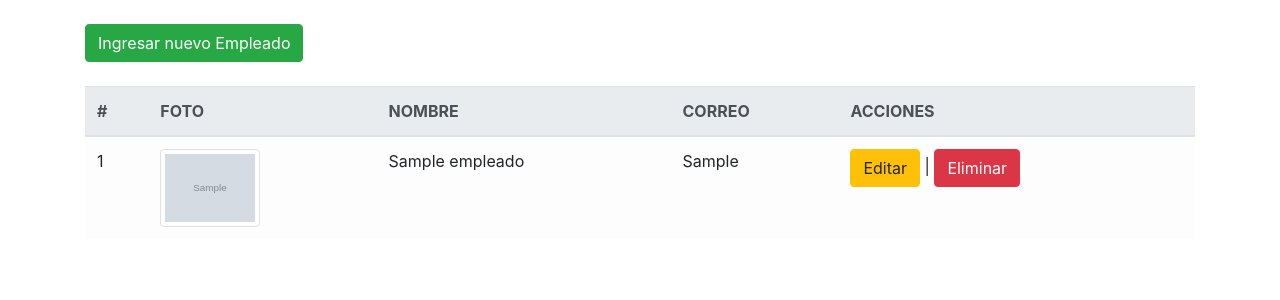
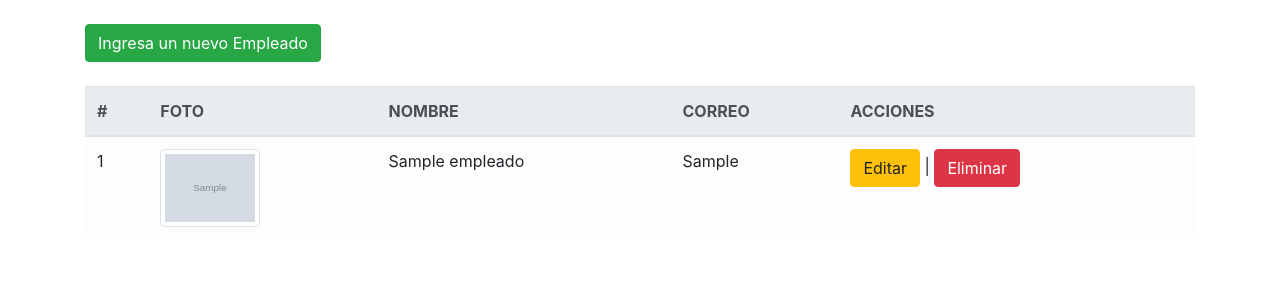
Before and after one commit to CristinaLeon02/CRUDPYTHON, a Flask app: page / in a window 1280 px wide. Shown: the part 56-356 px from the top of the page. Run offline with Flask 3, Linux system fonts and the light colour scheme; tables that the repository leaves empty or names only in its code hold one stand-in row (values such as "Sample post"); grey boxes marked "Sample" are stand-in pictures; some libraries are stand-ins or nearby versions.

Commit message:
Se cambio el titulo de entrada

```diff
--- a/templates/empleados/index.html
+++ b/templates/empleados/index.html
@@ -1,7 +1,7 @@
     {% include 'header.html' %}
     <br>
     <a href="{{url_for('create')}}" class="btn btn-success">
-        Ingresar nuevo Empleado
+        Ingresa un nuevo Empleado
     </a>
     <br>
     <br>
```
